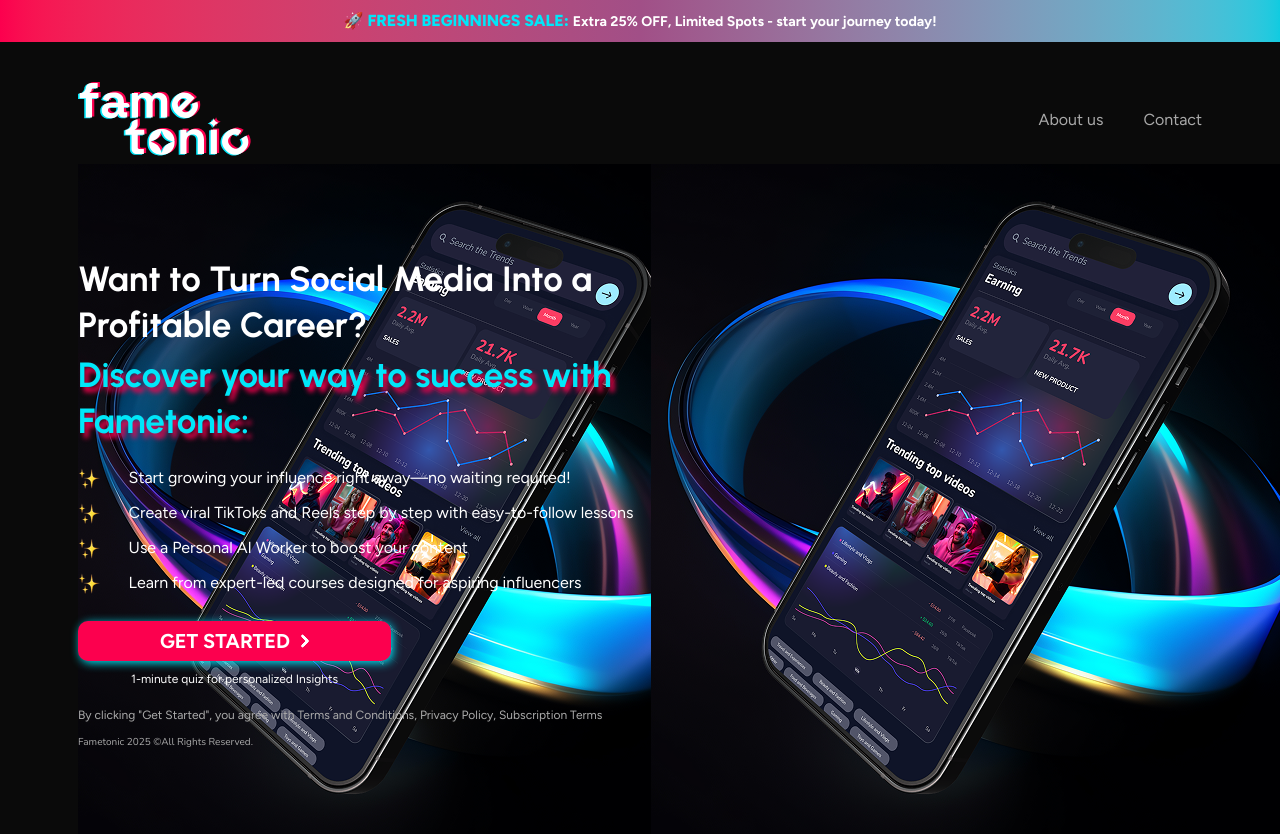
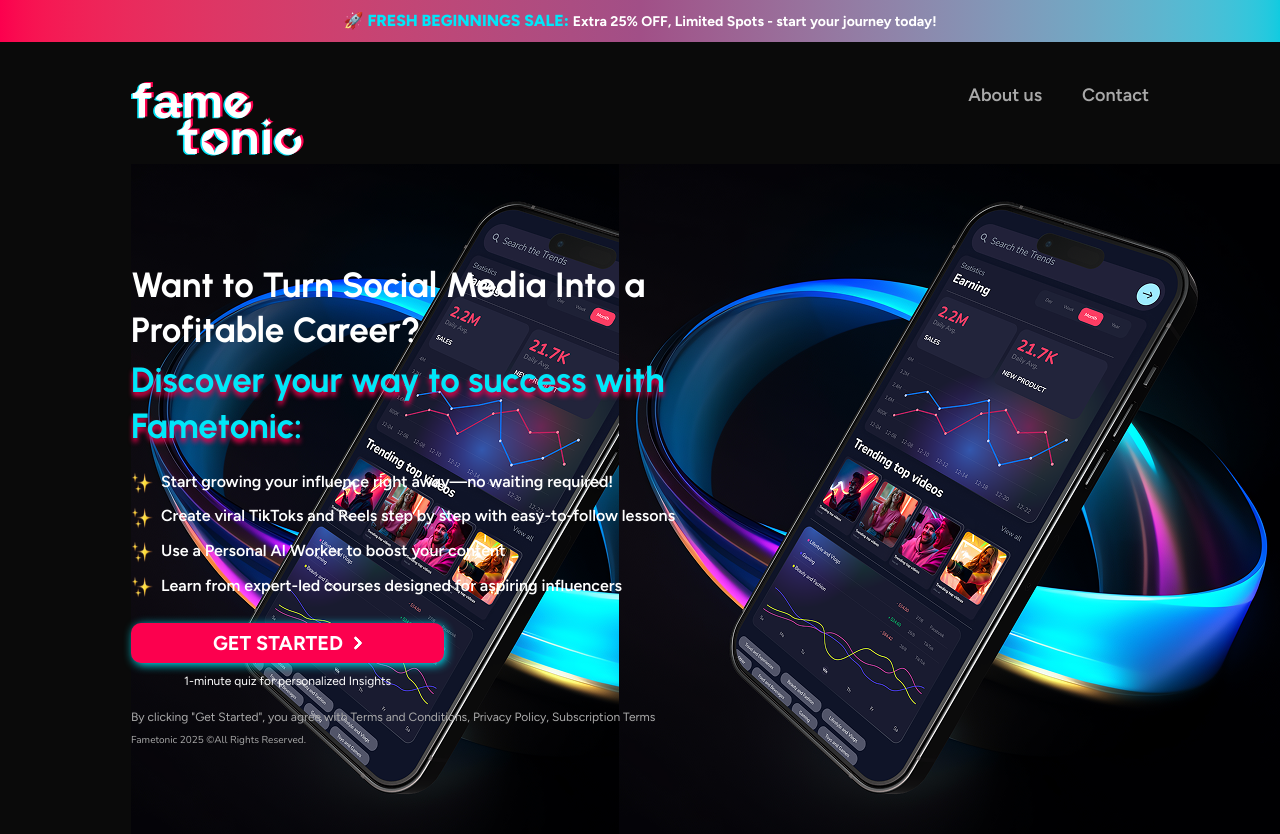
Before and after one commit to tahsinAmin/fametonic, a Next.js app: page / in a window 1280 px wide. Shown: the top 834 px of the page. Built offline with nearby package versions, Linux system fonts and the light colour scheme.

Commit message:
feat: Implement Desktop hero section

```diff
--- a/src/app/globals.css
+++ b/src/app/globals.css
@@ -30,11 +30,33 @@
 }
 
 .container {
-  @apply max-w-[718px] lg:max-w-[957px] xl:max-w-[1124px]
+  @apply max-w-[718px] lg:max-w-[957px] xl:max-w-[1018px]
+}
+
+.nav-link {
+  @apply text-[#A9A9A9] text-[18px] font-semibold
 }
 
 .content {
   @apply pt-[8px] sm:pt-[122px]
+}
+
+.list-item {
+  @apply items-center mb-[13.82px] relative pl-[30px]
+}
+
+.list-item:before {
+  content: url("/sparkle.png");
+  position: absolute;
+  top: 40%;
+  left: 0;
+  height: 22px;
+  width: 22px;
+  transform: translateY(-40%);
+}
+
+.item-text {
+  @apply font-semibold
 }
 
 .mcdonalds-logo-wrapper {
@@ -43,12 +65,7 @@
   line-height: 1.1;
 }
 
-.mcdonalds-logo-wrapper span {
-  font-family: Urbanist, sans-serif;
-  line-height: 1.6;
-}
-
-.mcdonalds-logo-shadow {
+.double-text-shadow {
   z-index: 0;
   color: #fc004e;
   opacity: 1;
@@ -57,11 +74,11 @@
   -webkit-user-select: none;
   -moz-user-select: none;
   position: absolute;
-  top: 5px;
-  left: 4px;
+  top: 4px;
+  left: 0;
 }
 
-.mcdonalds-logo-main {
+.double-text-main {
   position: relative;
   z-index: 1;
   color: #00E7F9;
@@ -106,11 +123,6 @@
   max-width: calc(100% - var(--hero-content-width));
 }
 
-.tai-hero-section .hero-content .hero-title {
-  width: 100%;
-  font-family: var(--font-urbanist);
-  margin-bottom: 4px;
-}
 .tai-hero-section .hero-content .hero-sub-title {
   font-size: .938rem;
   color: #fff;
@@ -144,6 +156,14 @@
   line-height: 1.3;
 }
 
+.copyright {
+  line-height: 1;
+}
+
+.hero-title {
+  font-family: var(--font-urbanist);
+}
+
 @media screen and (max-width: 1023px) {
   .tai-hero-section .hero-image img {
     padding-right: 40px;
@@ -152,13 +172,12 @@
       height: 100%;
       padding-bottom: 60px;
   }
-  .tai-hero-section .hero-content .hero-title, .mcdonalds-logo-wrapper span {
+  .hero-title {
     font-size: 25px;
     line-height: 1.31;
   }
-  .mcdonalds-logo-shadow {
+  .double-text-shadow {
     top: 4px;
-    left: 0;
   }
 }
 
@@ -221,17 +240,17 @@
     /* TODO: Replace */
     --hero-content-width: 54%;
   }
-  .tai-hero-section .hero-content .hero-title, .mcdonalds-logo-wrapper span {
+  .hero-title {
     font-size: 35px;
     line-height: 1.31;
   }
 }
 @media screen and (min-width: 1440px) {
   :root {
-    --hero-content-width: 45.73%;
+    --hero-content-width: 50.68%;
   }
 
-  .tai-hero-section .hero-content .hero-title, .mcdonalds-logo-wrapper span {
-    font-size: 35px;
+  .hero-title {
+    line-height: 1.2;
   }
 }
--- a/src/app/page.tsx
+++ b/src/app/page.tsx
@@ -10,14 +10,14 @@
         </h1>
       </div>
       <header className="fixed-header flex justify-end sm:py-[40px] px-[28px] sm:px-[unset] container ">
-        <div className="header-bottom flex items-center justify-between w-[68%] sm:w-full">
+        <div className="header-bottom flex justify-between w-[68%] sm:w-full">
           <div className="header-bottom-left">
             <Image src="/logo.svg" alt="Logo" width={173} height={74} />
           </div>
           <div className="header-bottom-right sm:flex gap-[40px]">
             <Image className="sm:hidden" src="/hamburger.png" alt="Logo" width={20} height={12} />
-            <a href="" className="hidden sm:block text-[#A9A9A9]">About us</a>
-            <a href="" className="hidden sm:block text-[#A9A9A9]">Contact</a>
+            <a href="" className="nav-link">About us</a>
+            <a href="" className="nav-link">Contact</a>
           </div>
         </div>
       </header>
@@ -26,35 +26,35 @@
           <div className="tai-hero-section-bg overflow-x-hidden">
             <div className="hero-wrapper container">
               <div className="hero-content sm:relative">
-                <h1 className="hero-title text-white text-center sm:text-left font-bold pt-[5px] sm:pt-[0px]">Want to Turn Social Media Into a Profitable Career?</h1>
+                <h1 className="hero-title text-white text-center sm:text-left font-bold pt-[5px] sm:pt-[0px] mb-[4px]">Want to Turn Social Media Into a Profitable Career?</h1>
                 <div className="mcdonalds-logo-wrapper text-center sm:text-left font-bold mb-[22px]">
-                  <span className="mcdonalds-logo-shadow">Discover your way to success with Fametonic:</span>
-                  <span className="mcdonalds-logo-main">Discover your way to success with Fametonic:</span>
+                  <span className="double-text-shadow hero-title">Discover your way to success with Fametonic:</span>
+                  <span className="double-text-main hero-title">Discover your way to success with Fametonic:</span>
                 </div>
                 <ul className="text-white mb-[22px] sm:mb-[26px]">
-                  <li className="grid grid-cols-9 sm:grid-cols-12 items-center mb-[12px]">
-                    <Image className="col-span-1 sm:col-span-1" src="/sparkle.png" alt="Sparkle" width={22} height={23} />
-                    <span className="col-span-8 sm:col-span-11">Start growing your influence right away—no waiting required!</span>
+                  <li className="list-item">
+                    {/* <Image className="list-icon" src="/sparkle.png" alt="Sparkle" width={22} height={23} /> */}
+                    <span className="item-text">Start growing your influence right away—no waiting required!</span>
                   </li>
-                  <li className="grid grid-cols-9 sm:grid-cols-12 items-center mb-[12px]">
-                    <Image className="col-span-1 sm:col-span-1" src="/sparkle.png" alt="Sparkle" width={22} height={23} />
-                    <span className="col-span-8 sm:col-span-11">Create viral TikToks and Reels step by step with easy-to-follow lessons</span>
+                  <li className="list-item">
+                    {/* <Image className="list-icon" src="/sparkle.png" alt="Sparkle" width={22} height={23} /> */}
+                    <span className="item-text">Create viral TikToks and Reels step by step with easy-to-follow lessons</span>
                   </li>
-                  <li className="grid grid-cols-9 sm:grid-cols-12 items-center mb-[12px]">
-                    <Image className="col-span-1 sm:col-span-1" src="/sparkle.png" alt="Sparkle" width={22} height={23} />
-                    <span className="col-span-8 sm:col-span-11">Use a Personal AI Worker to boost your content </span>
+                  <li className="list-item">
+                    {/* <Image className="list-icon" src="/sparkle.png" alt="Sparkle" width={22} height={23} /> */}
+                    <span className="item-text">Use a Personal AI Worker to boost your content </span>
                   </li>
-                  <li className="grid grid-cols-9 sm:grid-cols-12 items-center mb-[12px]">
-                    <Image className="col-span-1 sm:col-span-1" src="/sparkle.png" alt="Sparkle" width={22} height={23} />
-                    <span className="col-span-8 sm:col-span-11">Learn from expert-led courses designed for aspiring influencers</span>
+                  <li className="list-item">
+                    {/* <Image className="list-icon" src="/sparkle.png" alt="Sparkle" width={22} height={23} /> */}
+                    <span className="item-text">Learn from expert-led courses designed for aspiring influencers</span>
                   </li>
                 </ul>
                 <div className="flex flex-col sm:flex-col-reverse">
                   <div className="text-center sm:text-left">
-                    <p className="px-[20px] sm:px-[unset] text-[#ABABAB] mb-[12px] sm:mt-[20px] text-xs">By clicking "Get Started", you agree with Terms and Conditions, Privacy Policy, Subscription Terms</p>
-                    <p className="text-[#ABABAB] text-[10px] nunito mb-[32px] sm:mb-[0px]">Fametonic 2025 ©All Rights Reserved.</p>
+                    <p className="px-[20px] sm:px-[unset] text-[#ABABAB] mb-[10px]  text-xs">By clicking "Get Started", you agree with Terms and Conditions, Privacy Policy, Subscription Terms</p>
+                    <p className="copyright text-[#ABABAB] text-[10px] nunito mb-[32px] sm:mb-[0px]">Fametonic 2025 ©All Rights Reserved.</p>
                   </div>
-                  <div className="hero-buttons flex flex-col items-center sm:items-start gap-[15px] sm:gap-[0px]">
+                  <div className="hero-buttons flex flex-col items-center sm:items-start gap-[15px] sm:gap-[0px] sm:mb-[20px]">
                     <div className="flex flex-col items-center sm:items-start w-full">
                       <div className="w-full sm:w-[unset]">
                         <button className="hero-btn flex gap-[11px] items-center justify-center font-bold w-full sm:w-[313px] mb-[10px]">
@@ -69,7 +69,7 @@
               </div>
               <div className="hero-image">
                 <Image className="block sm:hidden" width={580} height={615} src="/hero-image.png" alt="Mobile Phone" />
-                <Image className="hidden sm:block sm:min-w-[418px] lg:min-w-[564px] xl:min-w-[666px] sm:ml-[-61px] lg:ml-[-99px] xl:ml-[-34px] sm:pr-[unset]" width={580} height={334} src="/hero-image-desktop.png" alt="Mobile Phone" />
+                <Image className="hidden sm:block sm:min-w-[418px] lg:min-w-[564px] xl:min-w-[666px] sm:ml-[-61px] lg:ml-[-99px] xl:ml-[-62px] sm:pr-[unset]" width={580} height={334} src="/hero-image-desktop.png" alt="Mobile Phone" />
               </div>
             </div>
           </div>
```
